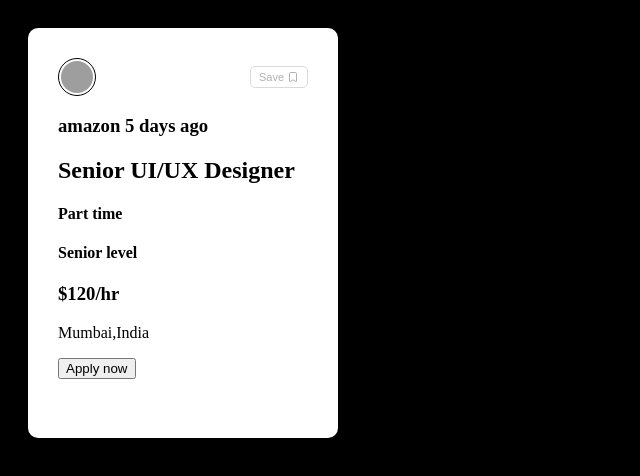
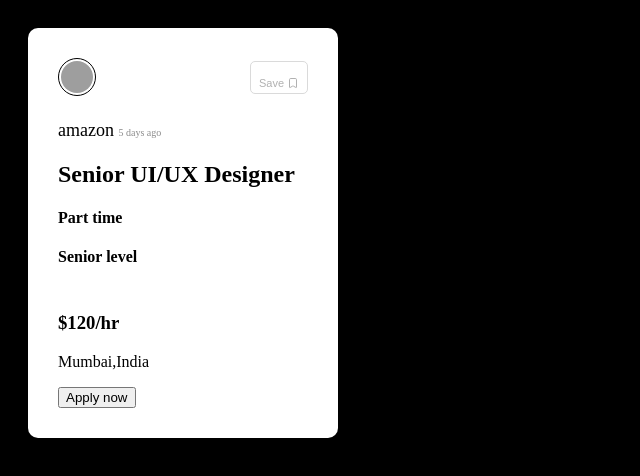
Before and after one commit to Chinmayi-H-M/Reactjs, a React (Vite) app in the folder vite-project-04/: page / in a window 1280 px wide. Shown: the top 476 px of the page, without its empty margins (0-640 px from the left). Built offline with nearby package versions, Linux system fonts and the light colour scheme; grey boxes are pictures that could not be loaded.

Commit message:
Desiging card

```diff
--- a/vite-project-04/src/index.css
+++ b/vite-project-04/src/index.css
@@ -13,7 +13,11 @@ body{
   background-color: white;
   border-radius:10px;
   padding:30px;
-}.card .top{
+  display:flex;
+  flex-direction: column;
+  justify-content: space-between;
+}
+.card .top{
   display:flex;
   align-items:center;
   justify-content: space-between;
@@ -35,4 +39,14 @@ body{
   gap: 3px;
   background-color: transparent;
   color:#b1b1b1;
+  padding-top:15px;
 }
+.center h3{
+  font-size:18px;
+  font-weight:400;
+}
+.center h3 span{
+  font-size:10px;
+  font-weight:400;
+  color:#8b8b8b;
+}
```
